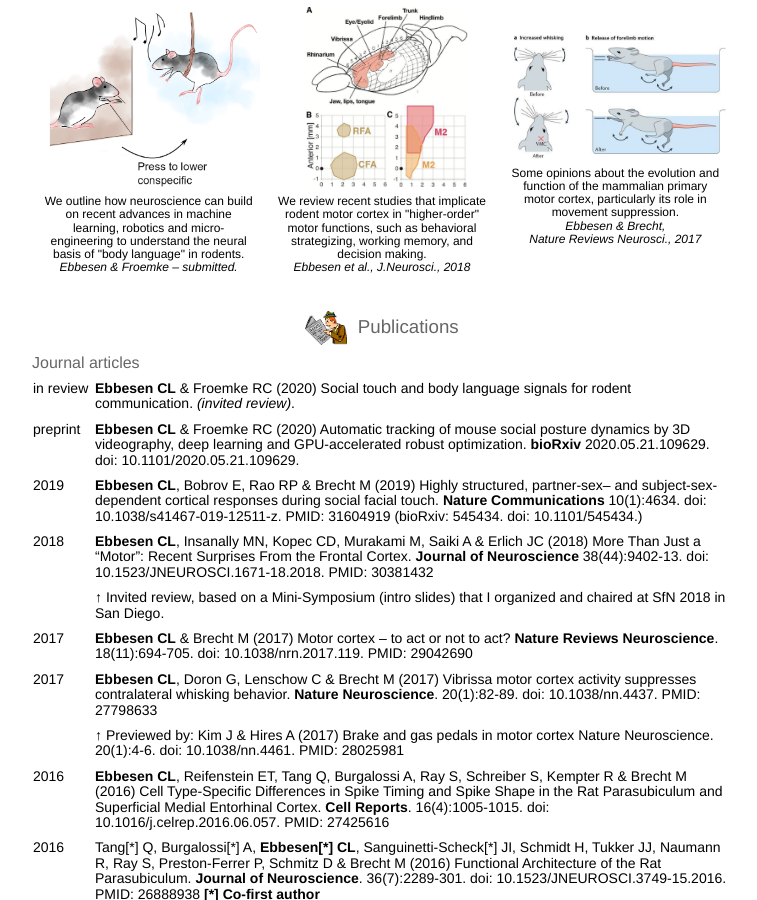
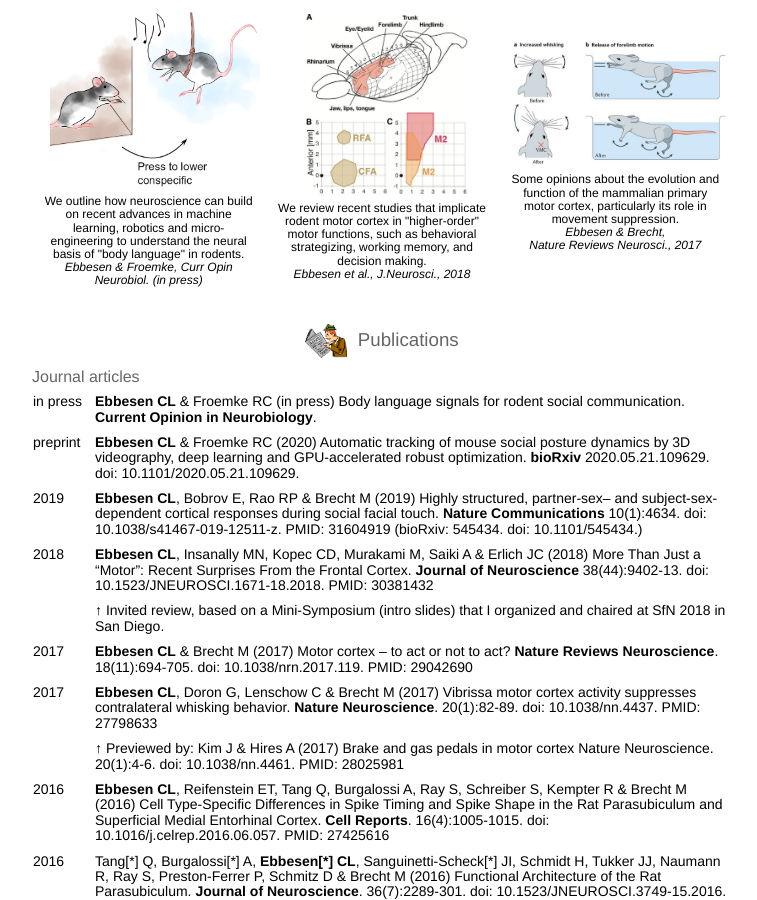
Before and after one commit to chrelli/chrelli.github.io, a Jekyll site: the page built from index.html, in a window 1280 px wide and 900 px high, scrolled down 1147 px. Shown: the whole window, without its empty margins (258-1015 px from the left). Built offline with Jekyll 4.4.1, drawn with Linux system fonts in a browser that asks for light colours; nearby versions of some CDN libraries; some web fonts are replaced; a style sheet for code colours, icons or effects is not loaded.

Commit message:
added curr opin ms

```diff
--- a/index.html
+++ b/index.html
@@ -203,7 +203,7 @@ fulltitle: "Christian L. Ebbesen, PhD"
 We outline how neuroscience can build on recent advances in machine learning, robotics and micro-engineering to understand the neural basis of "body language" in rodents.
 							 <br>
 							<i>
-							 Ebbesen & Froemke – submitted.
+							 Ebbesen & Froemke, Curr Opin Neurobiol. (in press)
 							</i>
 							<!-- </a> -->
 			</td>
@@ -263,10 +263,10 @@ We outline how neuroscience can build on recent advances in machine learning, ro
 
 <table width=100%>
 	<tr>
-			<td class="year" width=60px>in review</td>
+			<td class="year" width=60px>in press</td>
 			<td class="year">
 			<!-- <a href="https://www.biorxiv.org/content/10.1101/2020.05.21.109629v1" class="pub"> -->
-				 <b>Ebbesen CL</b> & Froemke RC (2020) Social touch and body language signals for rodent communication. <i>(invited review)</i>.
+				 <b>Ebbesen CL</b> & Froemke RC (in press) Body language signals for rodent social communication. <b>Current Opinion in Neurobiology</b>.
 			 <!-- </a> -->
 		 </td>
 	</tr>
```
